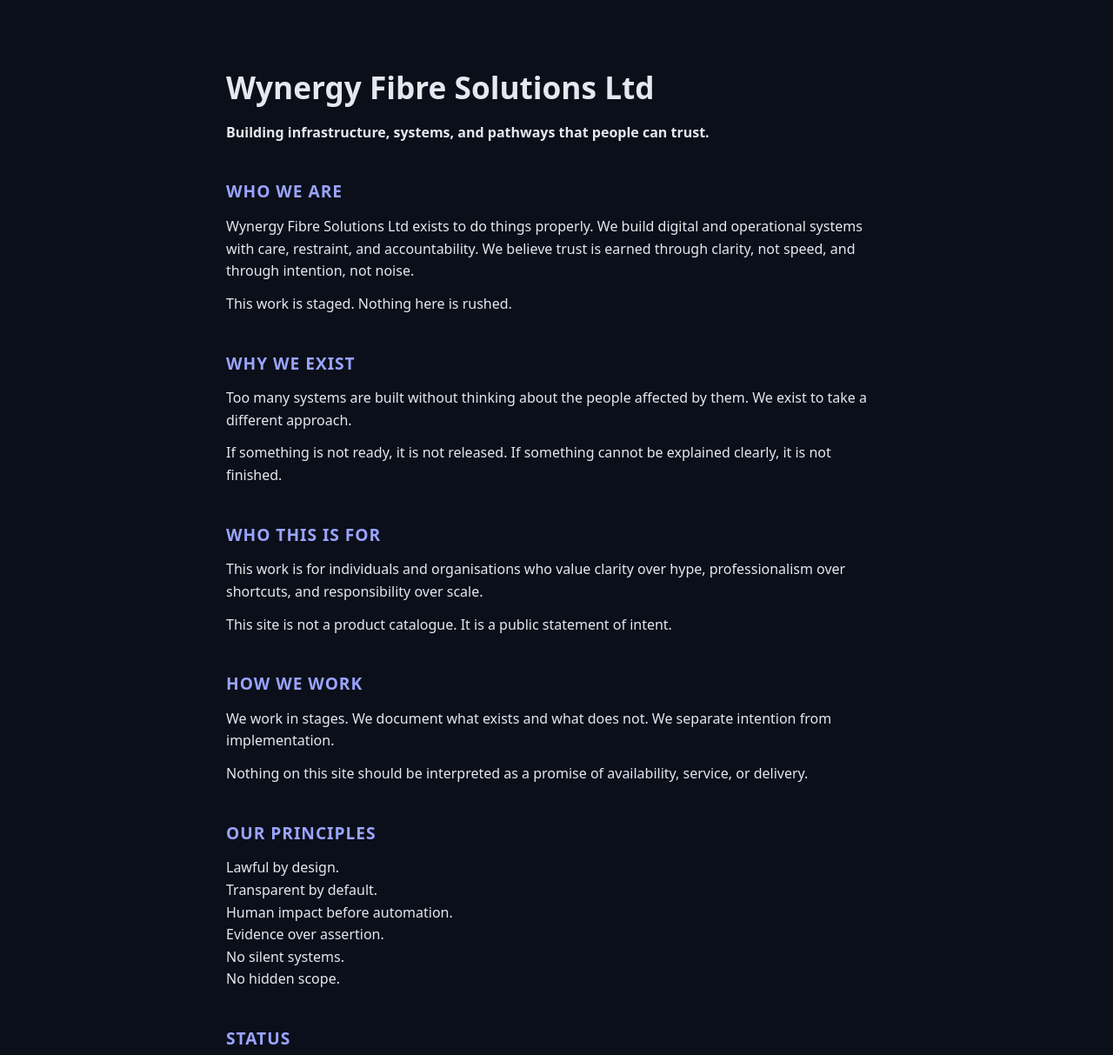
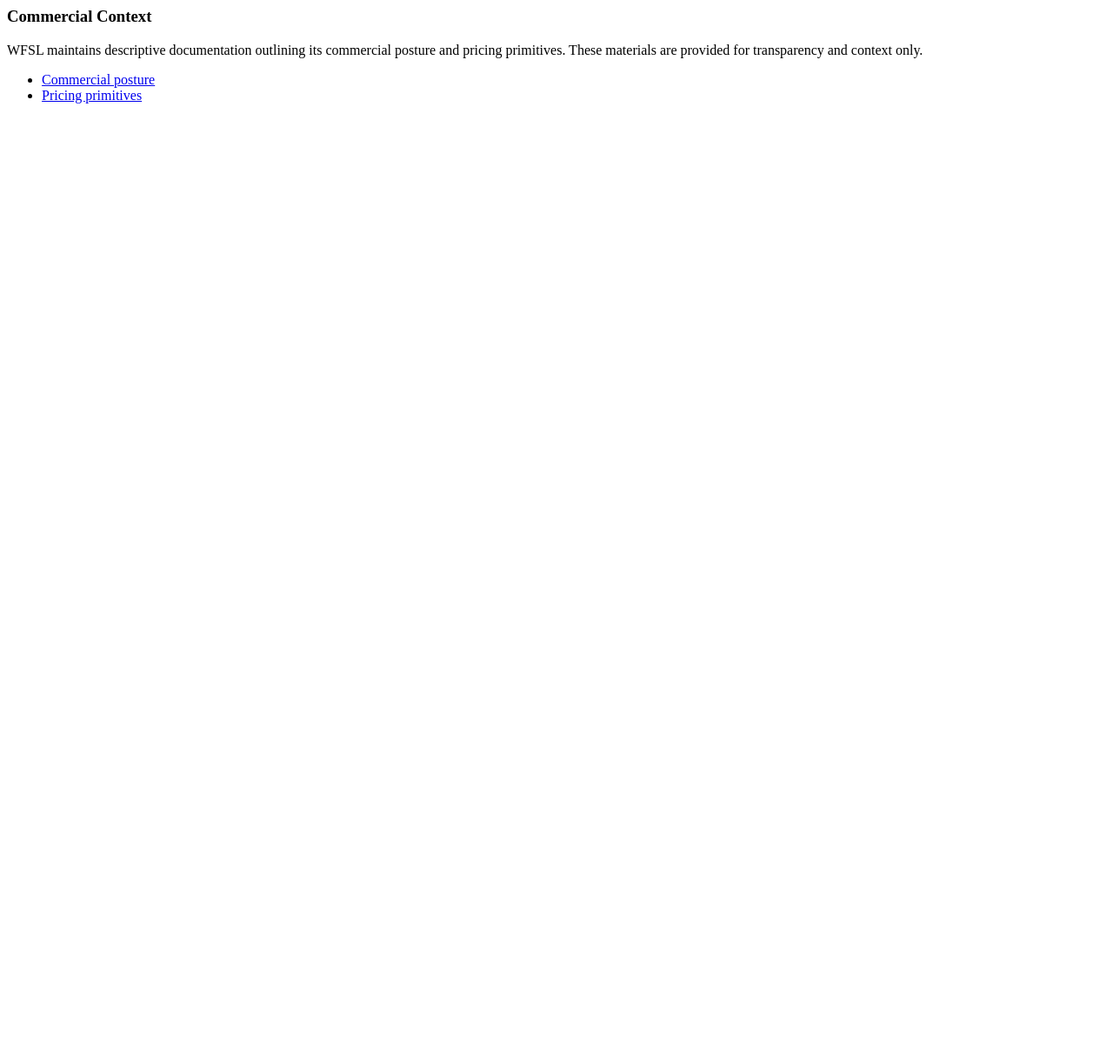
Before and after one commit to Wynergy-Fibre-Solutions/wynergyy-public-site, a website: page index.html in a window 1280 px wide. Shown: the top 1213 px of the page at 87% size. After the commit the page ends 800 px from the top, so only its background shows below. Drawn offline with Linux system fonts and the light colour scheme.

Commit message:
public: add neutral references to commercial documentation (#4)
Co-authored-by: Paul Wynn <wfsl@proton.me>

```diff
--- a/index.html
+++ b/index.html
@@ -1,121 +1,19 @@
-<!DOCTYPE html>
-<html lang="en">
-<head>
-  <meta charset="utf-8" />
-  <title>Wynergy Fibre Solutions Ltd</title>
-  <meta name="viewport" content="width=device-width, initial-scale=1" />
-  <meta name="description" content="Wynergy Fibre Solutions Ltd. Building infrastructure, systems, and pathways that people can trust." />
-  <style>
-    body {
-      margin: 0;
-      padding: 0;
-      font-family: system-ui, -apple-system, Segoe UI, Roboto, Helvetica, Arial, sans-serif;
-      background: #0b0f1a;
-      color: #e6e8ef;
-      line-height: 1.6;
-    }
-    main {
-      max-width: 760px;
-      padding: 48px 24px;
-      margin: 0 auto;
-    }
-    h1 {
-      font-size: 2.2rem;
-      margin-bottom: 0.25rem;
-    }
-    h2 {
-      font-size: 1.2rem;
-      margin-top: 2.5rem;
-      margin-bottom: 0.5rem;
-      color: #9aa4ff;
-      text-transform: uppercase;
-      letter-spacing: 0.05em;
-    }
-    p {
-      margin: 0.75rem 0;
-    }
-    a {
-      color: #9aa4ff;
-      text-decoration: none;
-    }
-    footer {
-      margin-top: 4rem;
-      font-size: 0.85rem;
-      color: #9aa0b5;
-    }
-  </style>
-</head>
-<body>
-  <main>
-    <h1>Wynergy Fibre Solutions Ltd</h1>
-    <p><strong>Building infrastructure, systems, and pathways that people can trust.</strong></p>
-
-    <h2>Who we are</h2>
-    <p>
-      Wynergy Fibre Solutions Ltd exists to do things properly.
-      We build digital and operational systems with care, restraint, and accountability.
-      We believe trust is earned through clarity, not speed, and through intention, not noise.
-    </p>
-    <p>
-      This work is staged. Nothing here is rushed.
-    </p>
-
-    <h2>Why we exist</h2>
-    <p>
-      Too many systems are built without thinking about the people affected by them.
-      We exist to take a different approach.
-    </p>
-    <p>
-      If something is not ready, it is not released.
-      If something cannot be explained clearly, it is not finished.
-    </p>
-
-    <h2>Who this is for</h2>
-    <p>
-      This work is for individuals and organisations who value clarity over hype,
-      professionalism over shortcuts, and responsibility over scale.
-    </p>
-    <p>
-      This site is not a product catalogue.
-      It is a public statement of intent.
-    </p>
-
-    <h2>How we work</h2>
-    <p>
-      We work in stages.
-      We document what exists and what does not.
-      We separate intention from implementation.
-    </p>
-    <p>
-      Nothing on this site should be interpreted as a promise of availability,
-      service, or delivery.
-    </p>
-
-    <h2>Our principles</h2>
-    <p>
-      Lawful by design.<br />
-      Transparent by default.<br />
-      Human impact before automation.<br />
-      Evidence over assertion.<br />
-      No silent systems.<br />
-      No hidden scope.
-    </p>
-
-    <h2>Status</h2>
-    <p>
-      This site represents an early, intentional stage of development.
-      Some documentation is visible.
-      Some work remains private.
-      That separation is deliberate.
-    </p>
-
-    <p>
-      <a href="./scope.html">Scope and boundaries</a>
-    </p>
-
-    <footer>
-      © Wynergy Fibre Solutions Ltd. All rights reserved.
-    </footer>
-  </main>
-</body>
-</html>
+<section id="commercial-reference">
+  <h3>Commercial Context</h3>
+  <p>
+    WFSL maintains descriptive documentation outlining its commercial posture and pricing primitives.
+    These materials are provided for transparency and context only.
+  </p>
+  <ul>
+    <li>
+      <a href="https://github.com/Wynergy-Fibre-Solutions/commercial-wfsl-offerings" target="_blank" rel="noopener">
+        Commercial posture
+      </a>
+    </li>
+    <li>
+      <a href="https://github.com/Wynergy-Fibre-Solutions/commercial-wfsl-pricing" target="_blank" rel="noopener">
+        Pricing primitives
+      </a>
+    </li>
+  </ul>
+</section>
```
